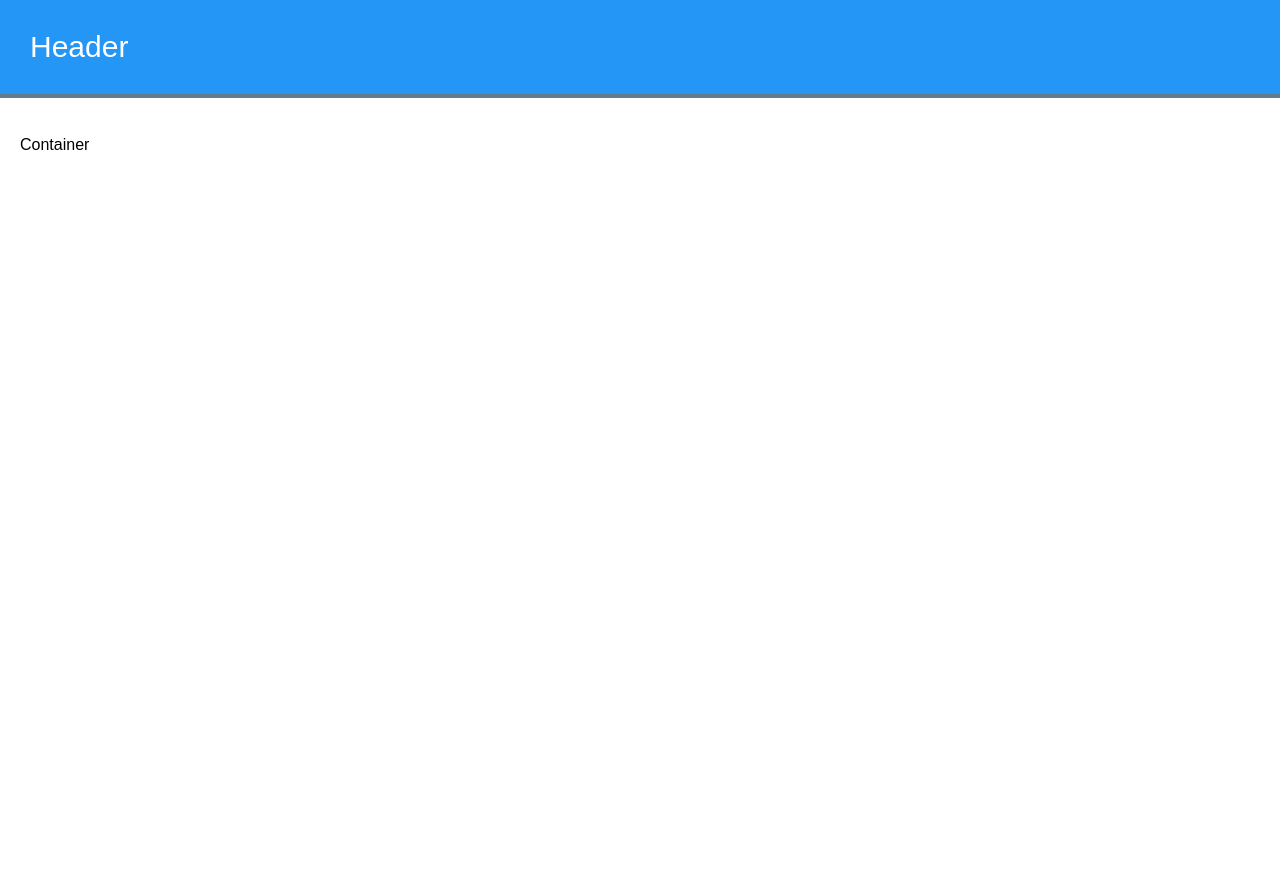
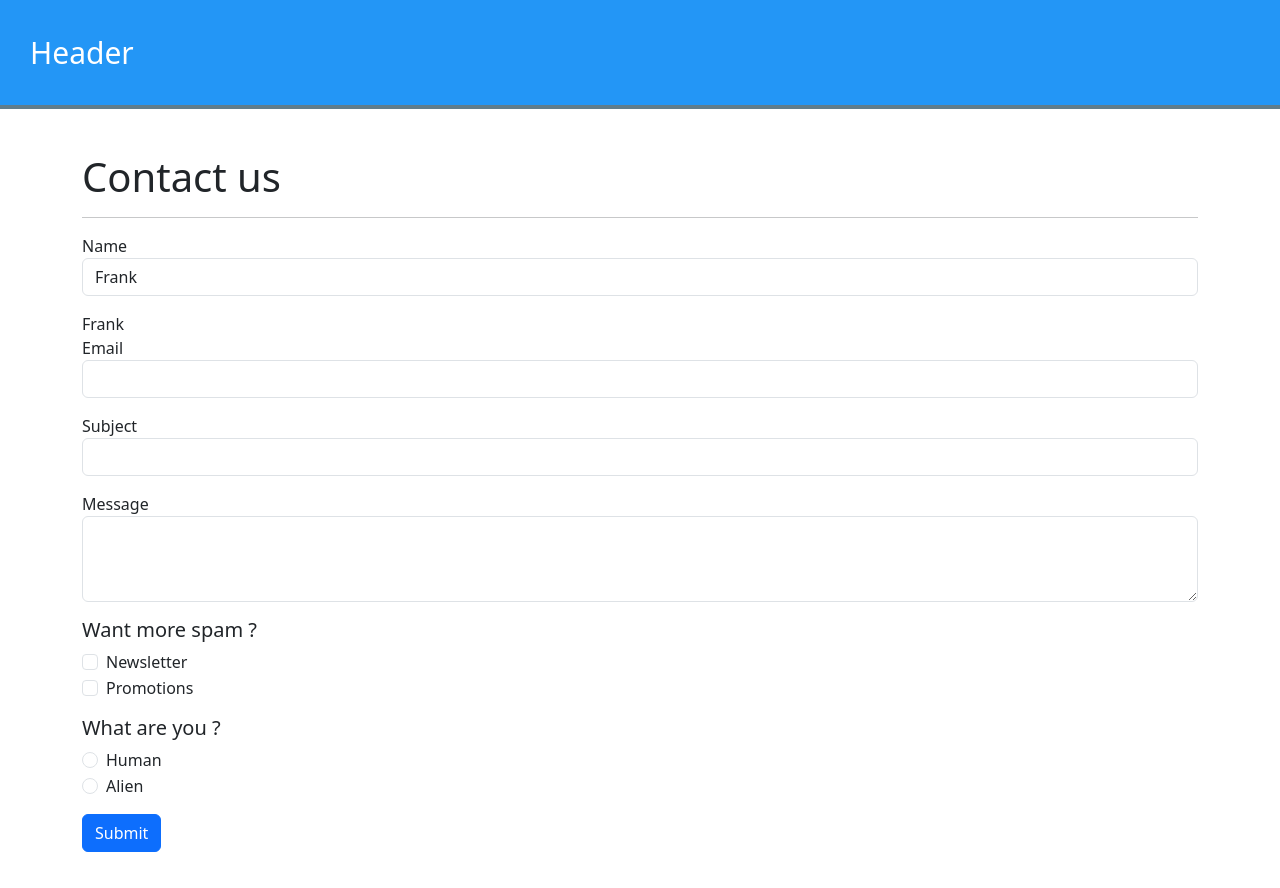
Before and after one commit to zuvy/vue-course, a Vue app: page / in a window 1280 px wide. Before the commit the page ends 800 px from the top, so only its background shows below. Built offline with nearby package versions, Linux system fonts and the light colour scheme.

Commit message:
50 working with forms.

```diff
--- a/index.html
+++ b/index.html
@@ -1,12 +1,14 @@
-<!DOCTYPE html>
-<html lang="">
+</html><!DOCTYPE html>
+<html lang="en">
   <head>
     <meta charset="UTF-8">
     <link rel="icon" href="/favicon.ico">
+    <meta name="viewport" content="width=device-width, initial-scale=1.0">
     <link rel="preconnect" href="https://fonts.googleapis.com">
     <link rel="preconnect" href="https://fonts.gstatic.com" crossorigin>
-    <link href="https://fonts.googleapis.com/css2?family=Roboto:ital,wght@0,100..900;1,100..900&display=swap" rel="stylesheet">
-    <meta name="viewport" content="width=device-width, initial-scale=1.0">
+    <link href="https://fonts.googleapis.com/css2?family=Fredoka:wght@600;700&family=Roboto:wght@300;400;700&display=swap" rel="stylesheet">
+    <link href="https://cdn.jsdelivr.net/npm/bootstrap@5.3.3/dist/css/bootstrap.min.css" rel="stylesheet" integrity="sha384-QWTKZyjpPEjISv5WaRU9OFeRpok6YctnYmDr5pNlyT2bRjXh0JMhjY6hW+ALEwIH" crossorigin="anonymous">
+
     <title>Vite App</title>
   </head>
   <body>
--- a/src/App.vue
+++ b/src/App.vue
@@ -2,13 +2,13 @@
   <div>
     <app-header/><br>
     <div class="container">
-      Container
+      <Contact/>
     </div>
   </div>
 </template>
 
 <script setup>
-
+  import Contact from './components/contact/index.vue';
 </script>
 
 <!-- style tags are global no matter what component you put it in unless you scope it -->
--- /dev/null
+++ b/src/components/contact/index.vue
@@ -0,0 +1,114 @@
+<template>
+    <form>
+      <div class="row">
+        <div class="col-xl-12">
+          <h1>Contact us</h1>
+          <hr />
+
+          <div class="mb-3">
+            <label for="name">Name</label>
+            <input
+              type="text"
+              id="name"
+              class="form-control"
+              v-model.lazy="formData.name"
+            />
+          </div>
+        {{ formData.name }}
+
+          <div class="mb-3">
+            <label for="email">Email</label>
+            <input
+              type="email"
+              id="email"
+              class="form-control"
+              v-model="formData.email"
+            />
+          </div>
+
+          <div class="mb-3">
+            <label for="subject">Subject</label>
+            <input
+              type="text"
+              id="subject"
+              class="form-control"
+              v-model="formData.subject"
+            />
+          </div>
+
+          <div class="mb-3">
+            <label for="message">Message</label>
+            <textarea
+              class="form-control"
+              rows="3"
+              id="message"
+              v-model="formData.message"
+            ></textarea>
+          </div>
+
+
+          <div class="mb-3">
+              <h5>Want more spam ? </h5>
+              <div class="form-check">
+                  <input class="form-check-input" type="checkbox" value="Newsletter" id="newsletter"
+                  >
+                  <label class="form-check-label" for="newsletter">
+                      Newsletter
+                  </label>
+              </div>
+              <div class="form-check">
+                  <input class="form-check-input" type="checkbox" value="Promotions" id="promotions"
+                  >
+                  <label class="form-check-label" for="newsletter">
+                      Promotions
+                  </label>
+              </div>
+           </div>
+
+           <div class="mb-3">
+              <h5>What are you ? </h5>
+              <div class="form-check">
+                  <input class="form-check-input" type="radio" id="human" value="human" name="origin"
+                  >
+                  <label class="form-check-label" for="human">
+                      Human
+                  </label>
+              </div>
+              <div class="form-check">
+                  <input class="form-check-input" type="radio" id="alien" value="alien" name="origin"
+                  >
+                  <label class="form-check-label" for="alien">
+                      Alien
+                  </label>
+              </div>
+          </div>
+
+            <button
+                class="btn btn-primary"
+                @click.prevent="submitForm"
+            >
+            Submit
+            </button>
+
+
+        </div>
+      </div>
+    </form>
+  </template>
+
+
+<script setup>
+  import { reactive } from 'vue';
+
+  const formData = reactive({
+    name: 'Frank',
+    email: '',
+    subject: '',
+    message: ''
+  });
+
+  const submitForm = () => {
+    console.log('Form submitted:', JSON.stringify(formData));
+    // Here you can add your form submission logic, e.g., sending data to an API
+  };
+</script>
```
